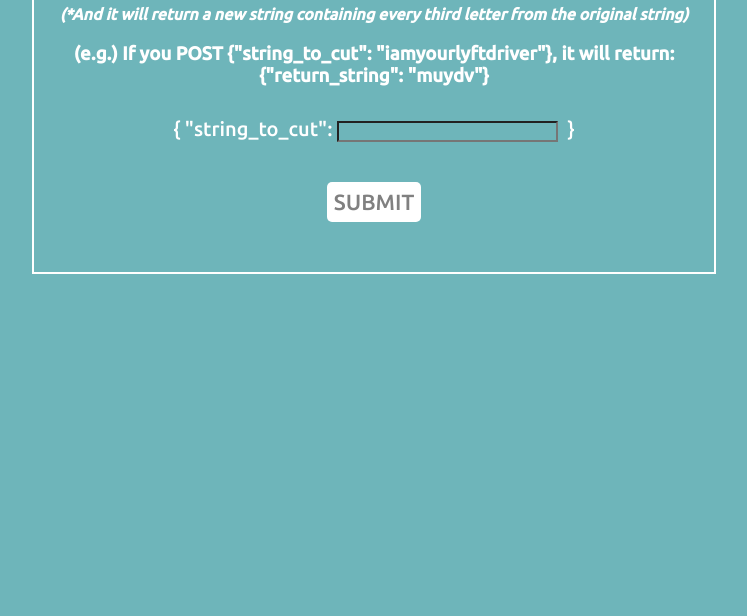
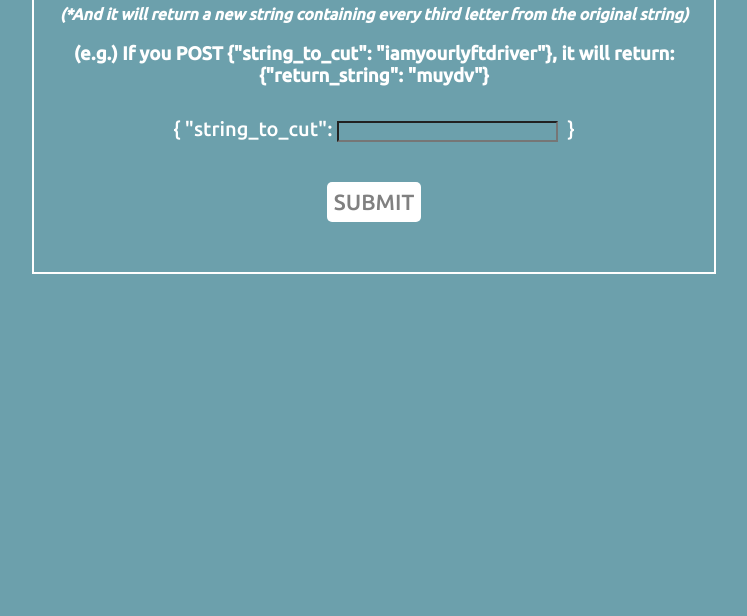
Before and after one commit to sujungchoi1/cut-string, a website: page public/index.html in a window 1280 px wide. Shown: the part 184-800 px from the top of the page, without its empty margins (266-1013 px from the left). Drawn offline with Linux system fonts and the light colour scheme.

Commit message:
updated styling

```diff
--- a/public/style.css
+++ b/public/style.css
@@ -4,7 +4,7 @@
     margin:0;
     padding:0;
     font-family: 'Ubuntu', sans-serif;
-    background-color: rgb(110, 181, 186);
+    background-color: rgb(108, 160, 172);
 }
 body {
     text-align: center;
--- a/server.js
+++ b/server.js
@@ -38,6 +38,7 @@ app.post("/test", (req, res) => {
       <body class="result">
           <h2>Result: </h2>
           <h2>{"return_string": ${JSON.stringify(cut_string(string_to_cut))} }</h2>
+          <a href="/"><button>BACK</button></a>
       </body>
     </html>
     `
```
